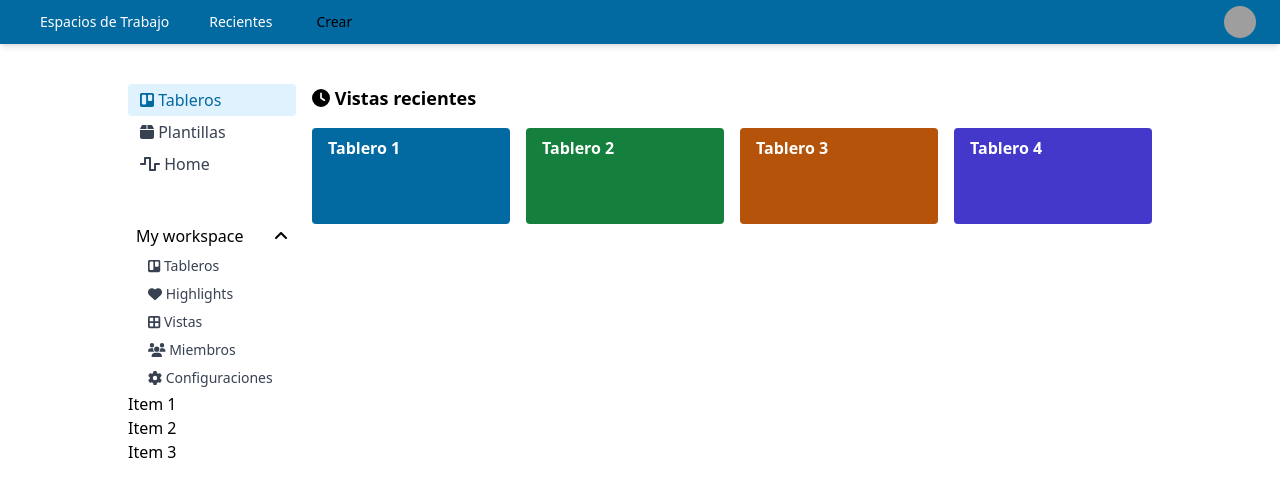
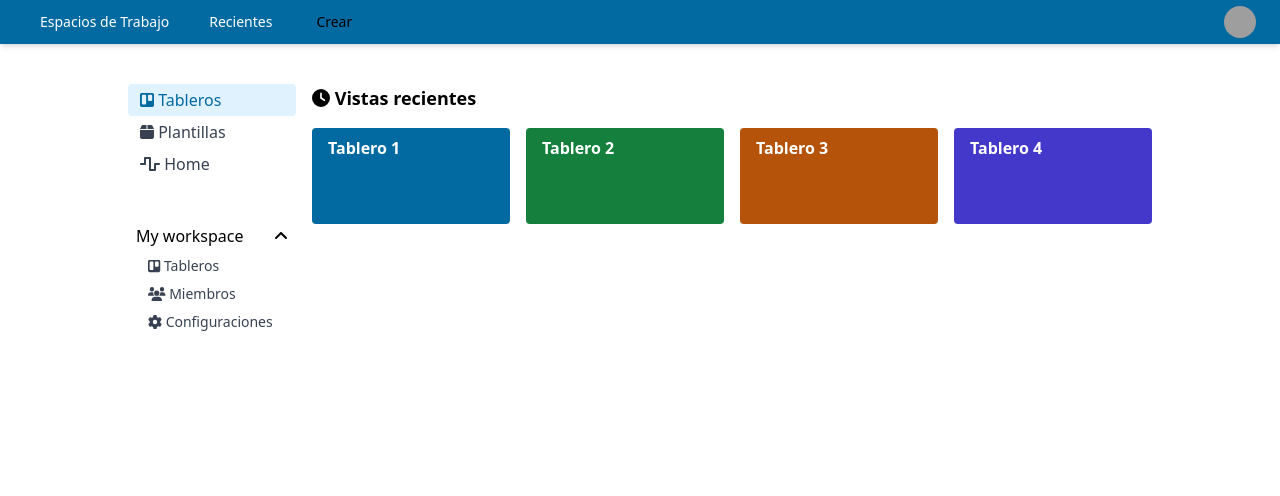
Before and after one commit to Dago028/Proyecto_IS2, an Angular app: page /boards in a window 1280 px wide. Both pictures are taken after a click on the button "My workspace". Shown: the top 496 px of the page. Built offline with nearby package versions, Linux system fonts and the light colour scheme; grey boxes are pictures that could not be loaded.

Commit message:
limitacion de columnas a 6 maximo

```diff
--- a/src/app/pages/boards/boards.component.html
+++ b/src/app/pages/boards/boards.component.html
@@ -16,44 +16,30 @@
 
     <cdk-accordion>
       <cdk-accordion-item #accordionMenu="cdkAccordionItem">
-        <button class="w-full py-1 px-2 flex justify-between items-center" type="button" (click)="accordionMenu.toggle()">
+        <button class="w-full py-1 px-2 flex justify-between items-center" type="button"
+          (click)="accordionMenu.toggle()">
           My workspace
           <fa-icon [icon]="accordionMenu.expanded ? faAngleUp : faAngleDown "></fa-icon>
         </button>
         <div [style.display]="accordionMenu.expanded ? '' : 'none' ">
           <ul class="ml-2 flex flex-col text-sm text-gray-700">
             <li>
-              <a class="block py-1 px-3"
-                ><fa-icon [icon]="faTrello"></fa-icon> Tableros</a
-              >
+              <a class="block py-1 px-3"><fa-icon [icon]="faTrello"></fa-icon> Tableros</a>
             </li>
             <li>
-              <a class="block py-1 px-3"
-                ><fa-icon [icon]="faHeart"></fa-icon> Highlights</a
-              >
+              <a class="block py-1 px-3"><fa-icon [icon]="faUsers"></fa-icon> Miembros</a>
             </li>
             <li>
-              <a class="block py-1 px-3"
-                ><fa-icon [icon]="faBorderAll"></fa-icon> Vistas</a
-              >
-            </li>
-            <li>
-              <a class="block py-1 px-3"
-                ><fa-icon [icon]="faUsers"></fa-icon> Miembros</a
-              >
-            </li>
-            <li>
-              <a class="block py-1 px-3"
-                ><fa-icon [icon]="faGear"></fa-icon> Configuraciones</a
-              >
+              <a class="block py-1 px-3"><fa-icon [icon]="faGear"></fa-icon> Configuraciones</a>
             </li>
           </ul>
         </div>
       </cdk-accordion-item>
     </cdk-accordion>
 
-    <cdk-accordion>
-      <cdk-accordion-item #accordionItem= "cdkAccordionItem" *ngFor="let item of items">
+    <!--
+      <cdk-accordion>
+      <cdk-accordion-item #accordionItem="cdkAccordionItem" *ngFor="let item of items">
         <button class="w-full text-left" type="button" (click)="accordionItem.toggle()"> {{item.label}} </button>
         <div [style.display]="accordionItem.expanded ? '' : 'none' ">
           <ul>
@@ -62,6 +48,7 @@
         </div>
       </cdk-accordion-item>
     </cdk-accordion>
+  -->
 
   </div>
   <div class="w-full">
--- a/src/app/pages/detboard/detboard.component.html
+++ b/src/app/pages/detboard/detboard.component.html
@@ -1,4 +1,4 @@
- <div class="flex flex-col h-screen">
+<div class="flex flex-col h-screen">
     <app-navbar></app-navbar>
     <div class="w-full grow bg-sky-600 px-4 pb-4">
         <div class="flex flex-col h-full">
@@ -11,17 +11,15 @@
                         <h3 class="text-sm font-bold ml-2">{{ columna.titulo }}</h3>
                     </div>
 
-                    <div class="text-sm mt-2 min-h-[2.5rem]" cdkDropList (cdkDropListDropped)="drop($event)" [cdkDropListData]="columna.todos">
-                        <div
-                            (click)="abrirDialogo(todo)"
-                            *ngFor="let todo of columna.todos"
-                             cdkDrag
-                             class="bg-white shadow p-2 rounded mt-2 border-b border-x-gray-300 cursor-pointer hover:bg-gray-400">
+                    <div class="text-sm mt-2 min-h-[2.5rem]" cdkDropList (cdkDropListDropped)="drop($event)"
+                        [cdkDropListData]="columna.todos">
+                        <div (click)="abrirDialogo(todo)" *ngFor="let todo of columna.todos" cdkDrag
+                            class="bg-white shadow p-2 rounded mt-2 border-b border-x-gray-300 cursor-pointer hover:bg-gray-400">
                             {{ todo.titulo }}
                         </div>
                     </div>
                 </div>
-                <button class="shrink-0" (click)="agregarColumna()">Agregar columna</button>
+                <button *ngIf="estadoColumnas" class="shrink-0" (click)="agregarColumna()">Agregar columna</button>
             </div>
         </div>
     </div>
--- a/src/app/pages/detboard/detboard.component.ts
+++ b/src/app/pages/detboard/detboard.component.ts
@@ -1,6 +1,6 @@
 import { Component, OnInit } from '@angular/core';
 
-import { CdkDragDrop, moveItemInArray, transferArrayItem} from '@angular/cdk/drag-drop';
+import { CdkDragDrop, moveItemInArray, transferArrayItem } from '@angular/cdk/drag-drop';
 
 import { ToDo, Columnas } from 'src/app/modelos/todo.model';
 
@@ -14,8 +14,9 @@ import { DialogosComponent } from '../../components/dialogos/dialogos.component'
   styleUrls: ['./detboard.css']
 })
 export class DetboardComponent implements OnInit {
-
-  columnas: Columnas [] = [
+  cantidadColumnas = 0;
+  estadoColumnas = true;
+  columnas: Columnas[] = [
     {
       titulo: 'Por hacer',
       todos: [
@@ -50,15 +51,15 @@ export class DetboardComponent implements OnInit {
   ];
 
   //To Do
-  todos : ToDo [] = [];
+  todos: ToDo[] = [];
 
-//Doing
-  doing : ToDo [] = [];
+  //Doing
+  doing: ToDo[] = [];
 
-//Done
-  done : ToDo [] = [];
+  //Done
+  done: ToDo[] = [];
 
-  constructor (
+  constructor(
     private dialog: Dialog
   ) { }
 
@@ -66,9 +67,9 @@ export class DetboardComponent implements OnInit {
 
   }
 
-  drop(event: CdkDragDrop<ToDo[]> ) {
+  drop(event: CdkDragDrop<ToDo[]>) {
 
-    if ( event.previousContainer === event.container ){
+    if (event.previousContainer === event.container) {
       moveItemInArray(event.container.data, event.previousIndex, event.currentIndex); //mover el elemento dentro de un mismo array
     } else {
       transferArrayItem(event.previousContainer.data, event.container.data, event.previousIndex, event.currentIndex);
@@ -76,13 +77,21 @@ export class DetboardComponent implements OnInit {
   }
 
   agregarColumna() {
-    this.columnas.push ({
-      titulo: 'Nueva columna',
-      todos: [],
-    });
+    this.cantidadColumnas = this.columnas.length + 1;
+    console.log(this.cantidadColumnas);
+    if (this.cantidadColumnas <= 6) {
+      this.columnas.push({
+        titulo: 'Nueva columna',
+        todos: [],
+      });
+      this.estadoColumnas = true;
+    } else {
+      this.estadoColumnas = false;
+    }
+
   }
 
-  abrirDialogo( todo: ToDo) {
+  abrirDialogo(todo: ToDo) {
     const dialogRef = this.dialog.open(
       DialogosComponent, {
       minWidth: '300px',
```
